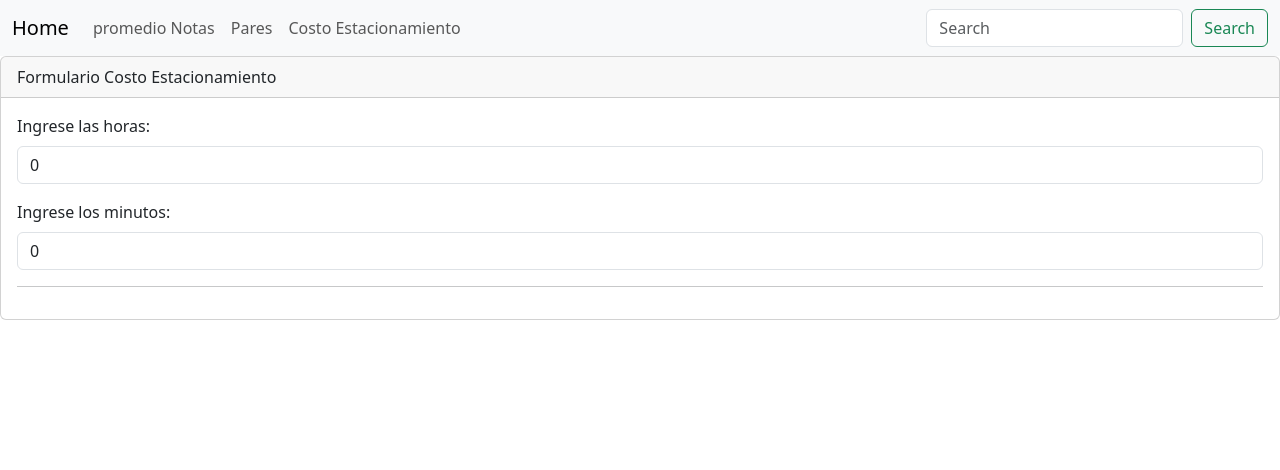
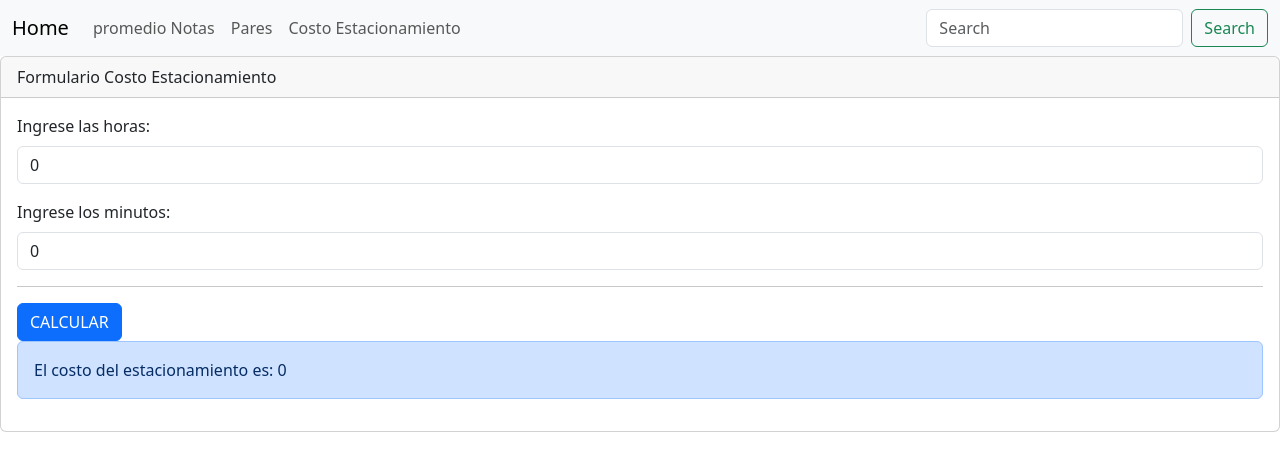
Before and after one commit to Mauricio51448/DAWI_CL3_BeLuFerMau, an Angular app: page /estacionamiento in a window 1280 px wide. Shown: the top 470 px of the page. Built offline with nearby package versions, Linux system fonts and the light colour scheme.

Commit message:
Agregado boton para ejecutar la logica

```diff
--- a/src/app/form-precioxhoras-estacionamiento/form-precioxhoras-estacionamiento.component.html
+++ b/src/app/form-precioxhoras-estacionamiento/form-precioxhoras-estacionamiento.component.html
@@ -16,6 +16,9 @@
             id="txtMinutos" placeholder="Ingrese los minutos">
         </div>
         <hr />
-
+        <button type="button" (click)="calcularCosto()" class="btn btn-primary">CALCULAR</button>
+        <div class="alert alert-primary" role="alert">
+            El costo del estacionamiento es: {{costo}}
+        </div>
     </div>
 </div>
```
